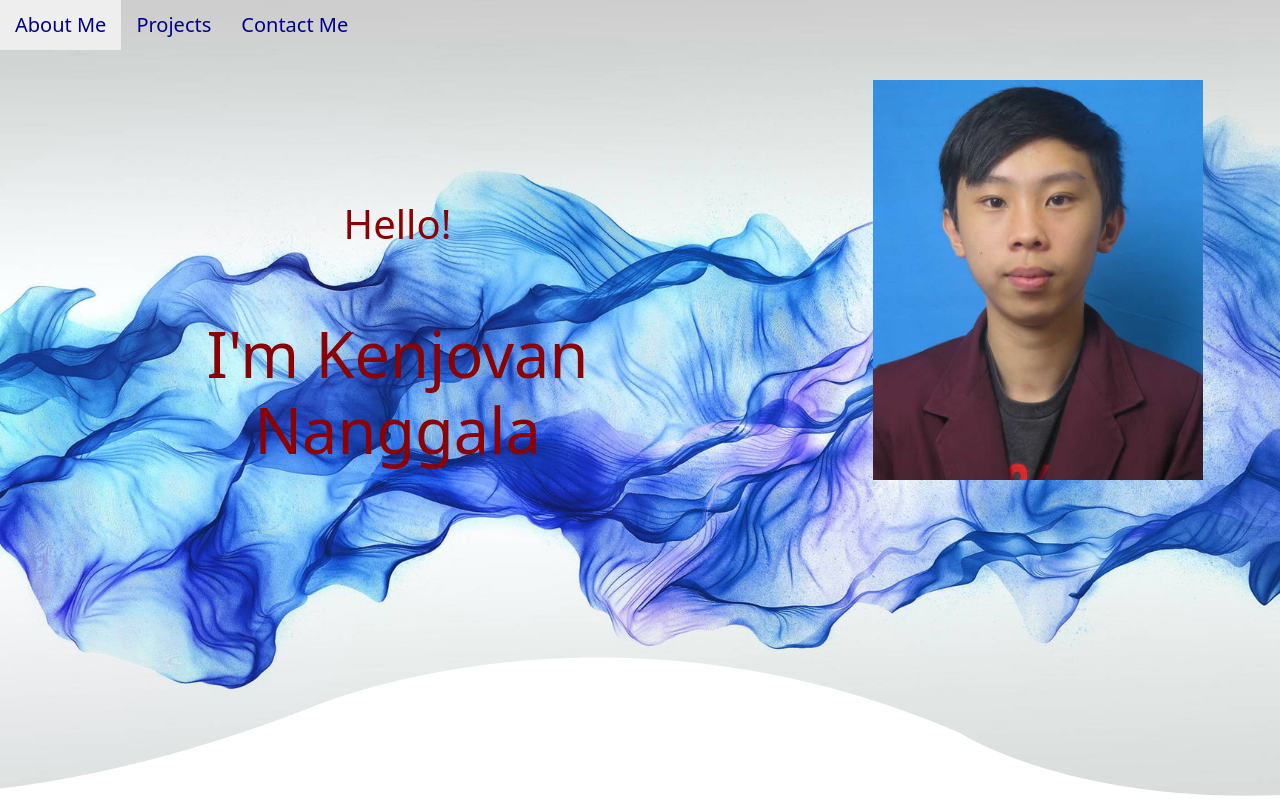
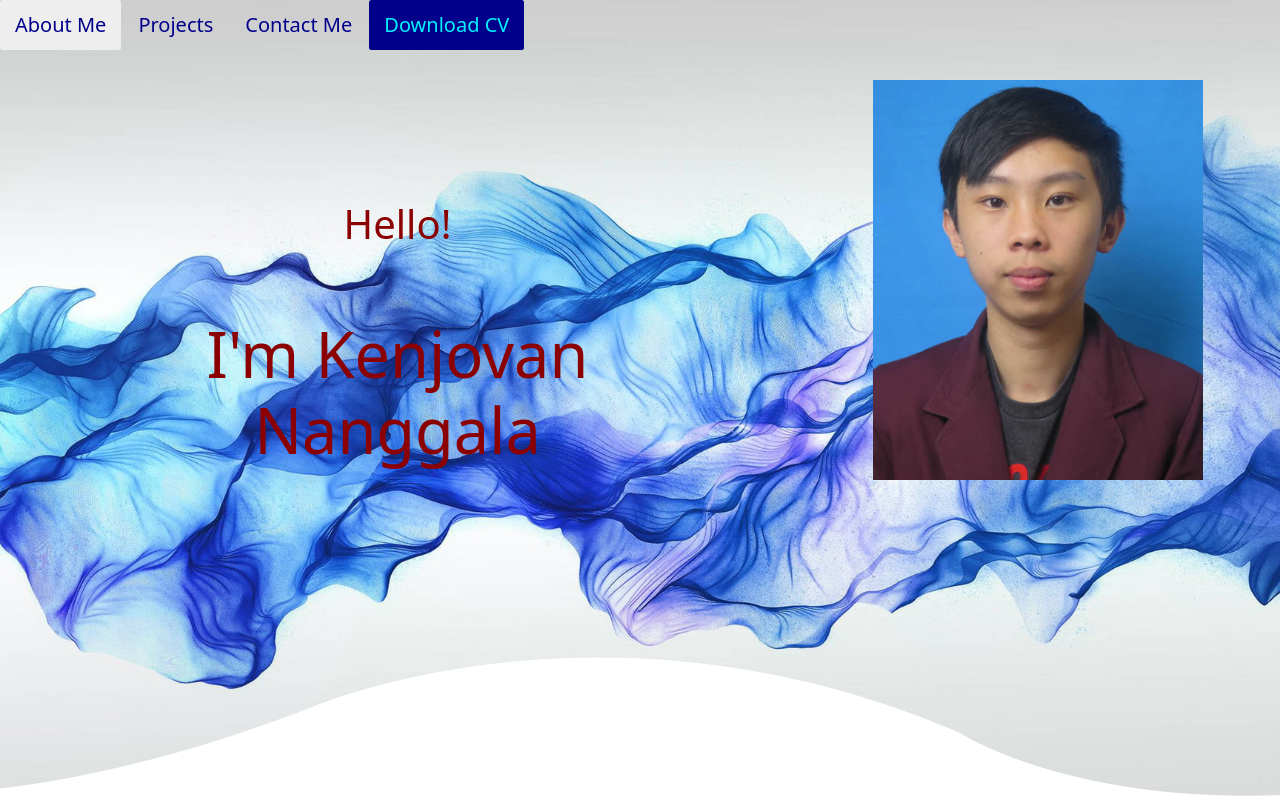
Before and after one commit to kenjovan/kenjovan.github.io, a plain HTML site: page index.html in a window 1280 px wide. Shown: the top 800 px of the page. Drawn offline with nearby package versions, Linux system fonts and the light colour scheme.

Commit message:
Add files via upload

```diff
--- a/css/style.css
+++ b/css/style.css
@@ -146,3 +146,8 @@ footer .container{
     margin-top: -7em;
     padding-bottom: 4em;
 }
+
+.nav #cv{
+    background-color:darkblue;
+    color:#00f2ff;
+}
--- a/index.html
+++ b/index.html
@@ -12,8 +12,8 @@
   <link rel="stylesheet" href="https://stackpath.bootstrapcdn.com/bootstrap/3.4.1/css/bootstrap.min.css"
     integrity="sha384-HSMxcRTRxnN+Bdg0JdbxYKrThecOKuH5zCYotlSAcp1+c8xmyTe9GYg1l9a69psu" crossorigin="anonymous">
     <link href="https://cdn.jsdelivr.net/npm/bootstrap@5.1.3/dist/css/bootstrap.min.css" rel="stylesheet" integrity="sha384-1BmE4kWBq78iYhFldvKuhfTAU6auU8tT94WrHftjDbrCEXSU1oBoqyl2QvZ6jIW3" crossorigin="anonymous" />
+    <link rel="stylesheet" href="https://cdn.jsdelivr.net/npm/bootstrap-icons@1.5.0/font/bootstrap-icons.css" />
   <link rel="stylesheet" href="css/style.css">
-  <link rel="stylesheet" href="https://cdn.jsdelivr.net/npm/bootstrap-icons@1.5.0/font/bootstrap-icons.css" />
 
   <!-- HTML5 shim and Respond.js for IE8 support of HTML5 elements and media queries -->
   <!-- WARNING: Respond.js doesn't work if you view the page via file:// -->
@@ -26,15 +26,22 @@
 
 <body>
 
-  <ul class="nav navbar-fixed-top">
+  <ul class="nav nav-pills navbar-fixed-top">
     <li class="nav-item">
-      <a class="nav-link active" aria-current="page" href="#about">About Me</a>
+      <a class="nav-link" aria-current="page" href="#about">About Me</a>
     </li>
     <li class="nav-item">
       <a class="nav-link" href="#project">Projects</a>
     </li>
     <li class="nav-item">
       <a class="nav-link" href="#contact_me">Contact Me</a>
+    </li>
+    <li class="nav-item">
+      <a class="nav-link act" id="cv" href="https://drive.google.com/file/d/1T6jLq0dDL30soJFJXxSh_C5-yxyR9qqv/view?usp=sharing">Download CV</a>
+    </li>
+  </ul>
+  <ul class="nav justify-content-end navbar-fixed-top">
+    <li class="nav-item">
     </li>
   </ul>
   <div class="jumbotron text-center">
```
